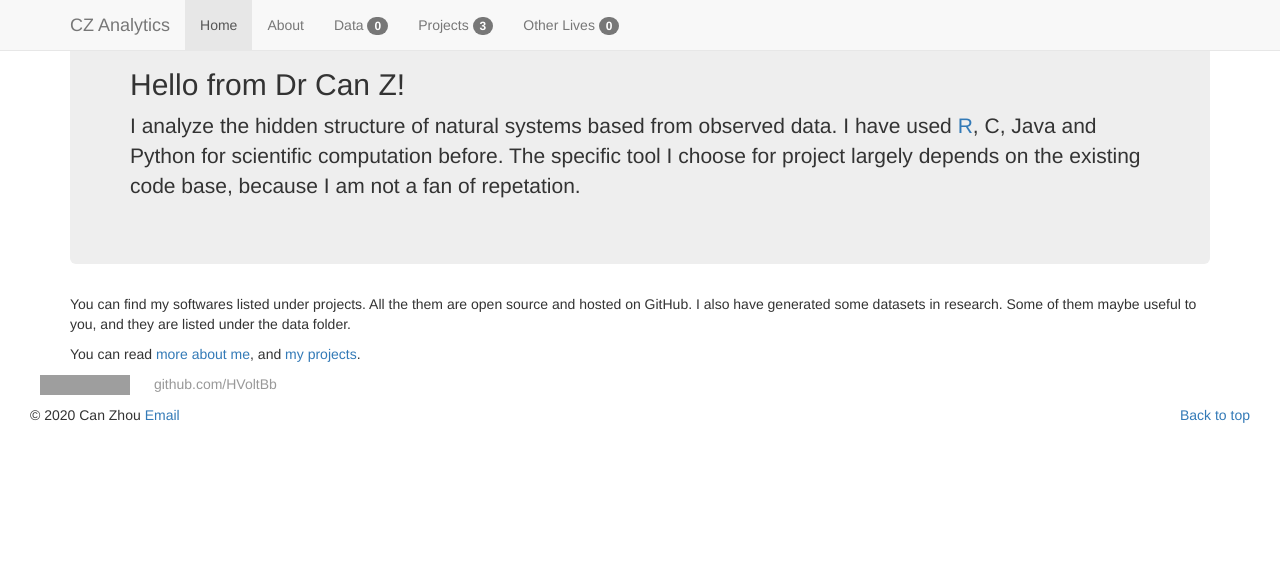
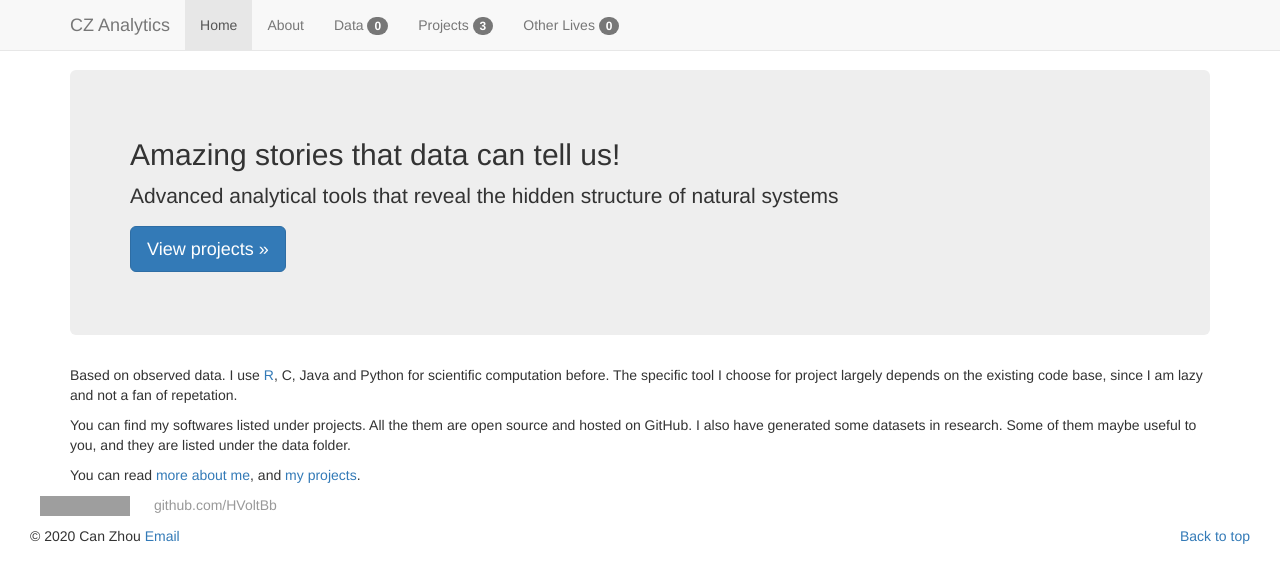
Before and after one commit to HVoltBb/HVoltBb.github.io, a Jekyll site: the page built from index.html, in a window 1280 px wide and 1400 px high. Shown: the top 583 px of the window. Built offline with Jekyll 4.4.1, drawn with Linux system fonts in a browser that asks for light colours; grey boxes are pictures that could not be loaded.

Commit message:
theme update

```diff
--- a/about/index.html
+++ b/about/index.html
@@ -2,8 +2,10 @@
 layout: default
 title: about
 ---
+<div class="page-header">
 <h2>About me</h2>
+</div>
 <div>
-	<p class="n">This website hosts some of my packages and code samples for data analysis.</p>
-	<p class="n">To learn more about my education and past experiences, check <a href="https://www.linkedin.com/in/can-zhou-65970838">my LinkedIn</a> profile.</p>
+	<p>This website hosts some of my packages and code samples for data analysis.</p>
+	<p>To learn more about my education and past experiences, check <a href="https://www.linkedin.com/in/can-zhou-65970838">my LinkedIn</a> profile.</p>
 </div>
--- a/css/main.css
+++ b/css/main.css
@@ -15,3 +15,7 @@ footer p{
     margin-left: 30px;
     margin-right: 30px;
 }
+body {
+  min-height: 2000px;
+  padding-top: 70px;
+}
--- a/data/index.html
+++ b/data/index.html
@@ -2,7 +2,9 @@
 layout: default
 title: data
 ---
+<div class="page-header">
 <h2>Data</h2>
+</div>
 <div>
 <p class='n'>To see my opinion on sharing your research data, click <a href="/data/public_data.html">here</a>.</p>
 
--- a/data/public_data.html
+++ b/data/public_data.html
@@ -2,7 +2,9 @@
 layout: default
 title: Opinion on public data
 ---
+<div class="page-header">
 <h2>Public Data</h2>
+</div>
 <div>
 <p>I find it a good practice to share your research data along with the publication, but many things may prevent you from doing so, for example, self interest, self doubt and government data that requires some forms signed. I bet self interest is the number 1 reason why people don't publish their research data so willingly, as a way to prevent others from “stealing” future research opportunities from you. I find it rather foolish to think this way, especially in this day and age.</p>
 
--- a/index.html
+++ b/index.html
@@ -3,8 +3,12 @@ layout: default
 title: CanZ
 ---
 <div class="jumbotron">
-<h2>Hello from Dr Can Z!</h2>
-<p>I analyze the hidden structure of natural systems based from observed data. I have used <a href="https://www.r-project.org">R</a>, C, Java and Python for scientific computation before. The specific tool I choose for project largely depends on the existing code base, because I am not a fan of repetation.</p>
+<h2>Amazing stories that data can tell us!</h2>
+<p>Advanced analytical tools that reveal the hidden structure of natural systems </p>
+<p>
+          <a class="btn btn-lg btn-primary" href="/projects" role="button">View projects &raquo;</a>
+        </p>
 </div>
+<p>Based on observed data. I use <a href="https://www.r-project.org">R</a>, C, Java and Python for scientific computation before. The specific tool I choose for project largely depends on the existing code base, since I am lazy and not a fan of repetation.</p>
 <p>You can find my softwares listed under projects. All the them are open source and hosted on GitHub. I also have generated some datasets in research. Some of them maybe useful to you, and they are listed under the data folder.</p>
 <p>You can read <a href="/about">more about me</a>, and <a href="/projects">my projects</a>.</p>
--- a/projects/index.html
+++ b/projects/index.html
@@ -2,16 +2,20 @@
 layout: default
 title: Projects
 ---
+<div class="page-header">
 <h2>R packages</h2>
+</div>
 <ul class='stuff'>
 	<li><a href="https://hvoltbb.github.io/lostSB/" target="_blank">lostSB</a>[offline, 10/18/2019, paper under review], bycatch loss analysis tools for seabirds interacting with longline fisheries.</li>
 	<li><a href="https://hvoltbb.github.io/konez/" target="_blank">konez</a>, k-aggregated count data regression with covariates and random effects.</li>
 	<li><a href="https://hvoltbb.github.io/kodonz/" target="_blank">kodonz</a>, a comprehensive codon analysis toolkit.</li>
 </ul>
+<div class="page-header">
 <h2>Other stuff</h2>
+</div>
 <ul class='stuff'>
 	<li>...</li>
 </ul>
-<div>
+<div class="well">
 	<p>I am always currious about how people name their projects. Curiously, the names of my R packages (konez and kodonz) all start with a 'k' and end with a 'z'. Maybe it is related to how my name is pronounced, maybe not. </p>
 </div>
```
Also changed, not shown: other parts of data/index.html (+1 -1 lines).
